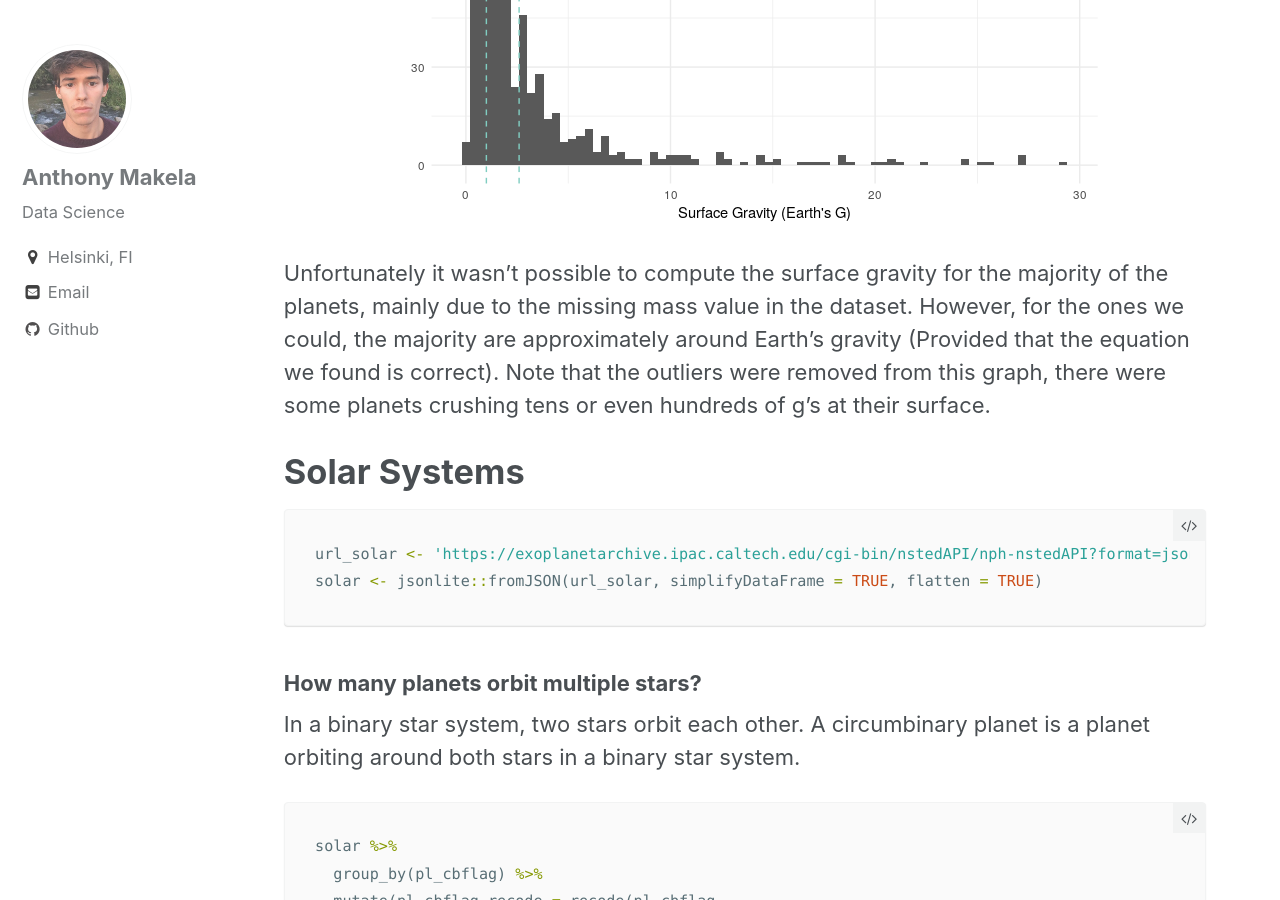
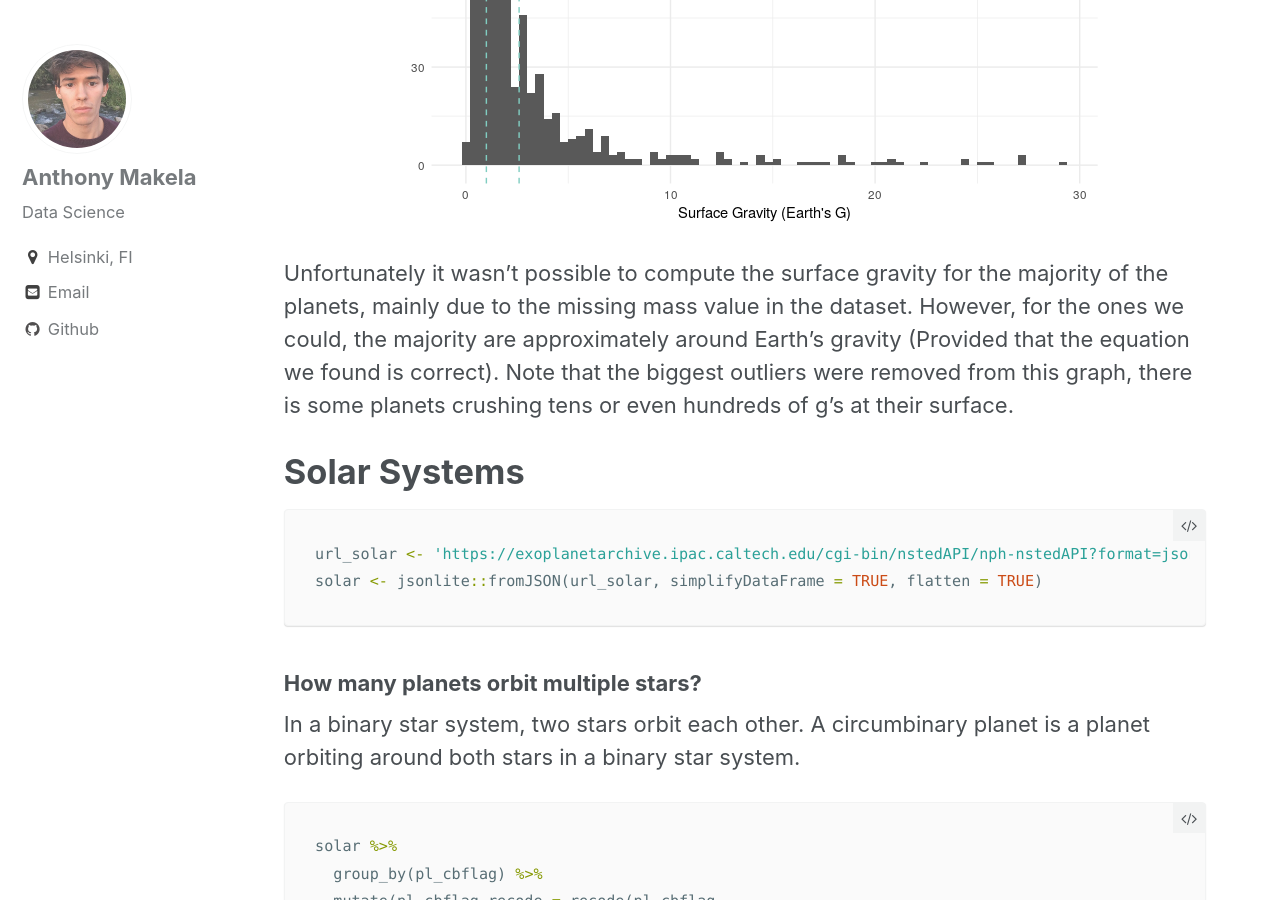
Before and after one commit to anthonymakela/anthonymakela.github.io, a Jekyll site: the page built from _posts/2019-01-01-Analysis-On-Exoplanets.md, in a window 1280 px wide and 900 px high, scrolled down 14854 px. Built offline with Jekyll 4.4.1, drawn with Linux system fonts in a browser that asks for light colours; nearby versions of some CDN libraries; formulas are drawn with MathJax 3.

Commit message:
Exoplanets

```diff
--- a/_posts/2019-01-01-Analysis-On-Exoplanets.md
+++ b/_posts/2019-01-01-Analysis-On-Exoplanets.md
@@ -357,7 +357,7 @@ exo %>%
 
 </div>
 
-Unfortunately it wasn’t possible to compute the surface gravity for the majority of the planets, mainly due to the missing mass value in the dataset. However, for the ones we could, the majority are approximately around Earth’s gravity (Provided that the equation we found is correct). Note that the outliers were removed from this graph, there were some planets crushing tens or even hundreds of g’s at their surface.
+Unfortunately it wasn’t possible to compute the surface gravity for the majority of the planets, mainly due to the missing mass value in the dataset. However, for the ones we could, the majority are approximately around Earth’s gravity (Provided that the equation we found is correct). Note that the biggest outliers were removed from this graph, there is some planets crushing tens or even hundreds of g’s at their surface.
 
 # Solar Systems
 
```
